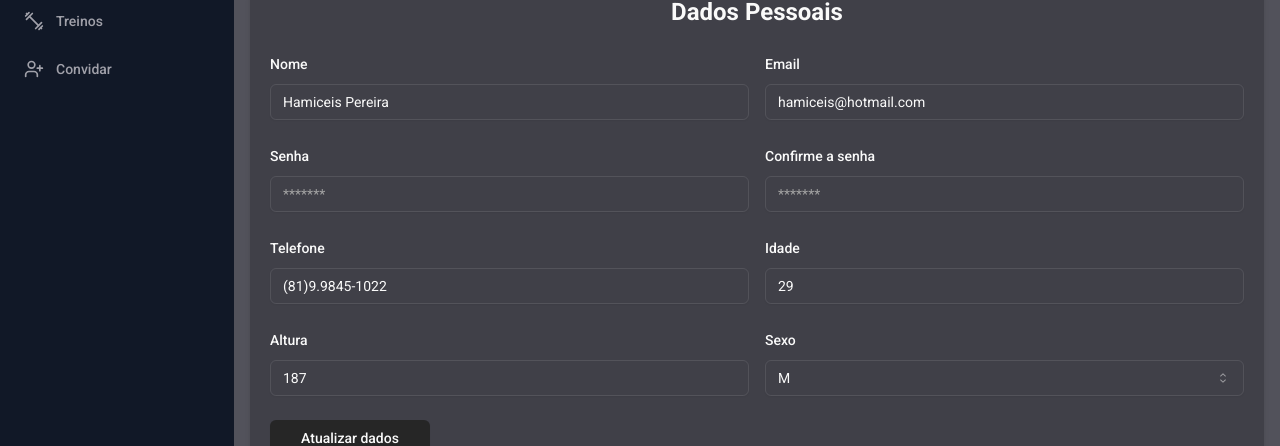
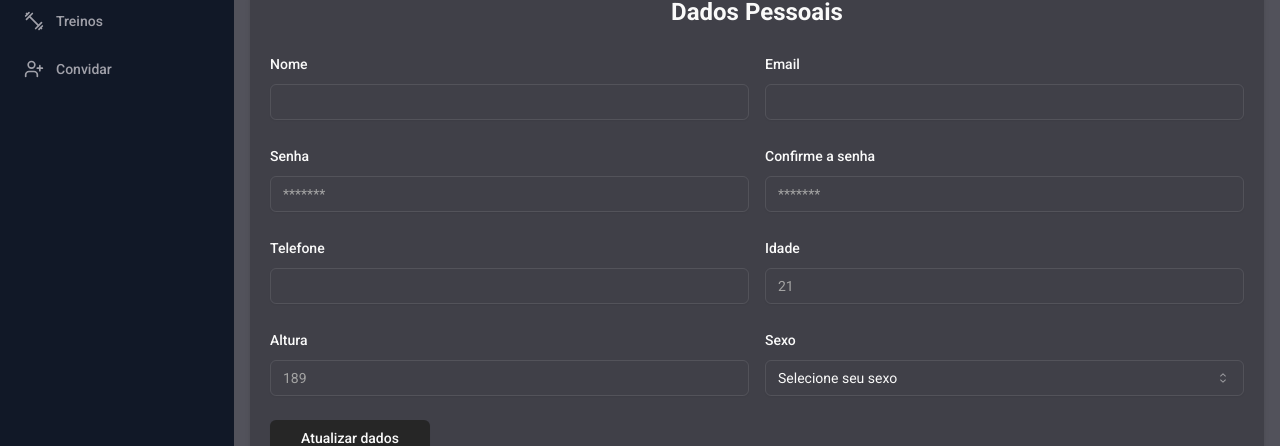
Before and after one commit to hamiceis/FitCoachPro, a React (Vite) app: page /dashboard/profile in a window 1280 px wide. Shown: the part 113-559 px from the top of the page. Built offline with nearby package versions, Linux system fonts and the light colour scheme; no server answers.

Commit message:
configurando Profilepage Form

```diff
--- a/src/pages/profile.tsx
+++ b/src/pages/profile.tsx
@@ -1,3 +1,4 @@
+import { useState, useEffect} from "react"
 import {
   Form,
   FormField,
@@ -19,7 +20,8 @@ import {
 } from "@/components/ui/select";
 import { SelectContent } from "@radix-ui/react-select";
 import { toast } from "react-toastify";
-
+import { useAuthTokenContext } from "@/hooks/useAuthToken";
+import { ProfileStudentProps, ProfileTeacherProps } from "@/types/profileData";
 
 const formSchema = z
   .object({
@@ -39,25 +41,44 @@ const formSchema = z
   });
 
 const initialValues = {
-  name: "Hamiceis Pereira",
-  email: "hamiceis@hotmail.com",
+  name: "",
+  email: "",
   password: "",
   repassword: "",
-  age: 29,
-  height: 187,
-  tel: "(81)9.9845-1022",
-  gender: "M",
-  cref: "999999/99"
+  age: undefined,
+  height: undefined,
+  tel: "",
+  gender: "",
+  cref:""
 };
 
-type Role = "User" | "Teacher"
+type Role = "student" | "teacher"
 
 export function Profile() {
-  const role: Role = "User"
+  const [data, setData] = useState<ProfileStudentProps | ProfileTeacherProps | null>(null)
+  const { authToken } = useAuthTokenContext()
+  if(!authToken) return null
+
+  const role: Role = authToken!.role as Role
+
+  useEffect(() => {
+    if(role === "teacher") {
+      //fetch puxando dados do professor
+      // api.get(`teacher/${authToken.id}`)
+      // .then(response => setData(response.data))
+      // .catch((error: any) => console.log(error))
+    }
+    if(role === "student") {
+      //fetch puxando dados pessoais do aluno
+      // api.get(`student/${authToken.id}`)
+      // .then(response => setData(response.data))
+      // .catch(error: any => console.log(error))
+    }
+  }, [authToken])
 
   const form = useForm<z.infer<typeof formSchema>>({
     resolver: zodResolver(formSchema),
-    defaultValues: initialValues,
+    defaultValues: (role ? data : initialValues) as z.infer<typeof formSchema>
   });
 
   const isLoading = form.formState.isSubmitting;
@@ -167,7 +188,7 @@ export function Profile() {
                 </FormItem>
               )}
             />
-            {role === "User" ? (
+            {role === "student" ? (
               <>
                <FormField
                name="tel"
@@ -199,7 +220,7 @@ export function Profile() {
                        disabled={isLoading}
                        type="text"
                        className="border border-zinc-100/10 ring:outline-none focus-visible:ring-zinc-100"
-                       placeholder={initialValues.age.toString()}
+                       placeholder={(initialValues.age || "21")}
                        {...field}
                      />
                    </FormControl>
@@ -218,7 +239,7 @@ export function Profile() {
                        disabled={isLoading}
                        type="text"
                        className="border border-zinc-100/10 ring:outline-none focus-visible:ring-zinc-100"
-                       placeholder={initialValues.height.toString()}
+                       placeholder={initialValues.height || "189"}
                        {...field}
                      />
                    </FormControl>
--- /dev/null
+++ b/src/types/profileData.ts
@@ -0,0 +1,16 @@
+export interface ProfileStudentProps {
+  name: string;
+  email: string;
+  age: number;
+  height: number;
+  tel: string;
+  gender: string;
+  cref: string;
+}
+
+
+export interface ProfileTeacherProps {
+  name: string;
+  email: string;
+  cref: string;
+}
```
